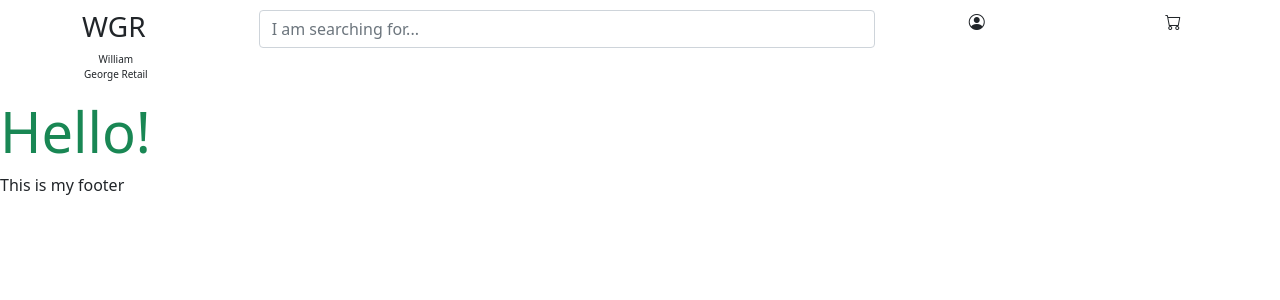
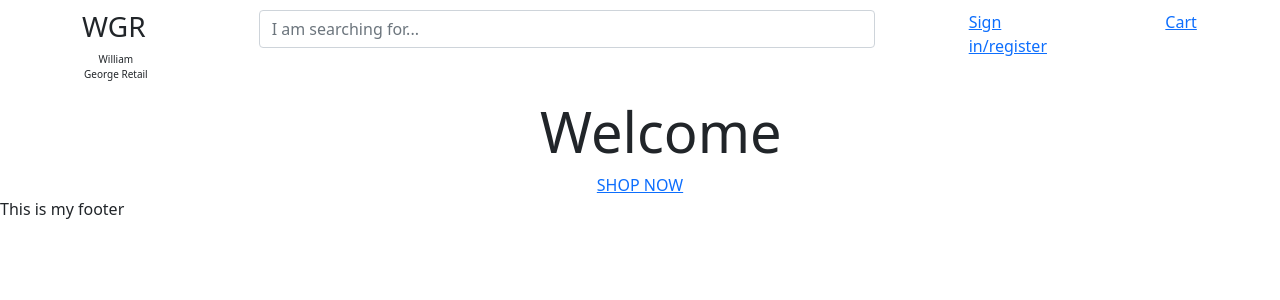
Before and after one commit to chrissuttondev/wgr-store, a Django app: page / in a window 1280 px wide. Shown: the top 300 px of the page. Run offline with Django 4.2, Linux system fonts and the light colour scheme.

Commit message:
Added sign in / sign up / log out links to header and tested authentication

```diff
--- a/home/templates/home/index.html
+++ b/home/templates/home/index.html
@@ -2,5 +2,8 @@
 {% load static %}
 
 {% block content %}
-<h1 class="display-4 text-success">Hello!</h1>
+<div class="mx-auto text-center" style="width: 200px;">
+    <h1 class="display-4"> Welcome</h1>
+    <a href="#">SHOP NOW</a>
+</div>
 {% endblock %}
--- a/templates/base.html
+++ b/templates/base.html
@@ -1,4 +1,5 @@
 {% load static %}
+
 
 <!doctype html>
 <html lang="en">
@@ -21,7 +22,7 @@
   </head>
   <body>
     <!--main header-->
-    <header>
+     <header>
         <div class="container-fluid">
             <div class="row">
               <div class="col push">
@@ -36,10 +37,14 @@
                   </form>
               </div>
               <div class="col push">
-                <i class="bi bi-person-circle"></i>
+                {% if request.user.is_authenticated %}
+                <a href="{% url 'account_logout' %}" class="dropdown-item">Logout</a>
+                {% else %}
+                <a href="{% url 'account_login' %}">Sign in/register</a>
+                {% endif %}
               </div>
               <div class="col push">
-                <i class="bi bi-cart"></i>
+                <a href="#">Cart</a>
               </div>
             </div>
           </div>
--- a/wgr_store/settings.py
+++ b/wgr_store/settings.py
@@ -159,12 +159,12 @@ STATICFILES_DIRS = [
 DEFAULT_AUTO_FIELD = 'django.db.models.BigAutoField'
 
 CORS_ALLOWED_ORIGINS = [
-    'https://8000-chrissuttondev-wgrstore-4hii29k3put.ws-eu111.gitpod.io',
+    'https://8000-chrissuttondev-wgrstore-4hii29k3put.ws-eu114.gitpod.io',
 
 ]
 
 
 CSRF_TRUSTED_ORIGINS = [
-    'https://8000-chrissuttondev-wgrstore-4hii29k3put.ws-eu111.gitpod.io',
+    'https://8000-chrissuttondev-wgrstore-4hii29k3put.ws-eu114.gitpod.io',
 
 ]
```
